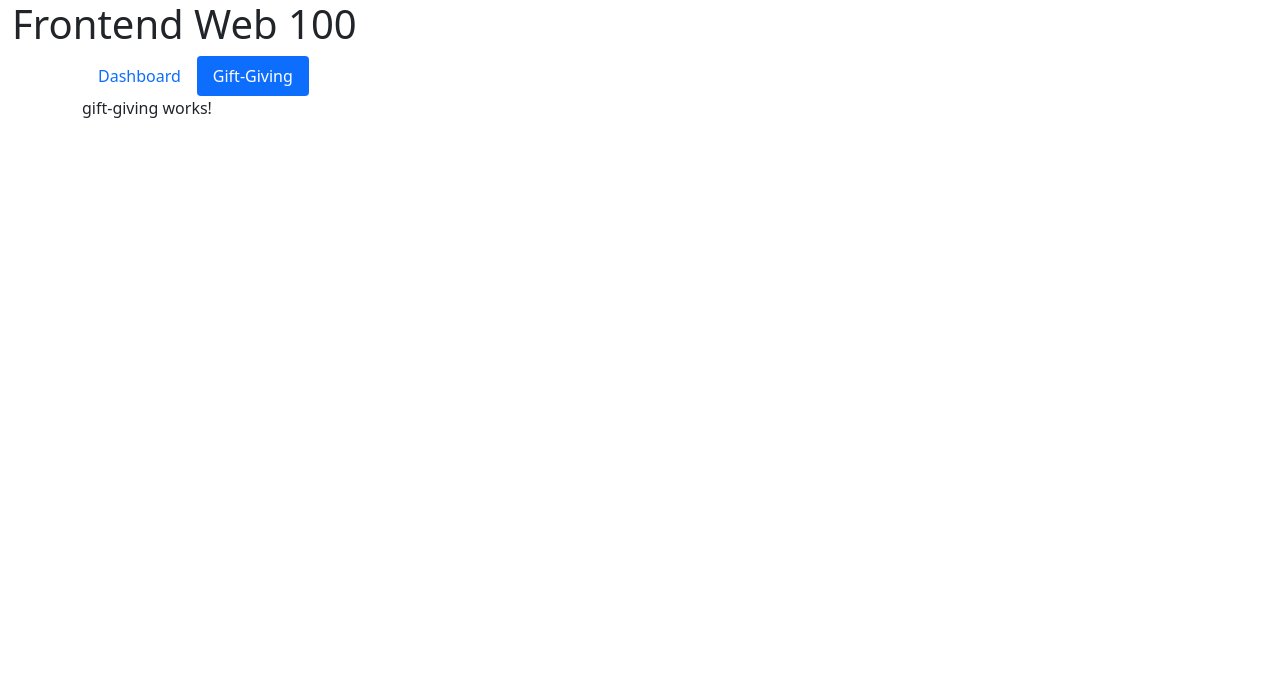
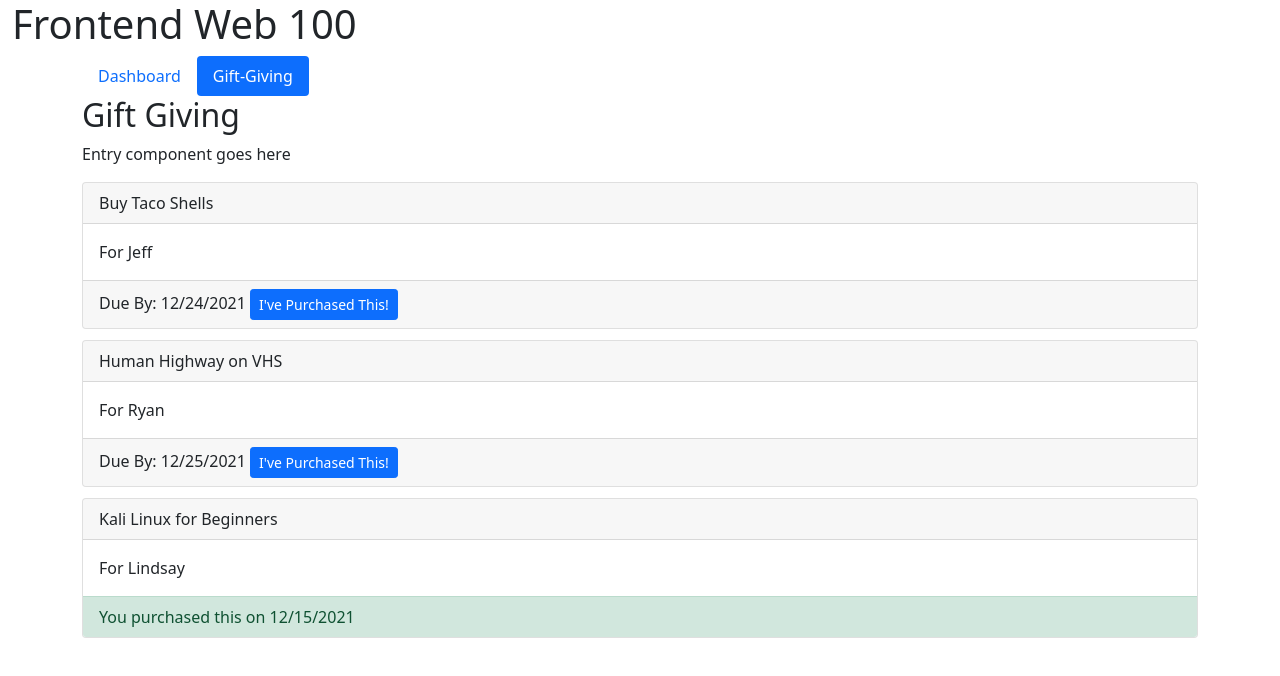
Before and after one commit to byronbrowndev/few100-guru, an Angular app: page /gift-giving in a window 1280 px wide. Shown: the top 676 px of the page. Built offline with nearby package versions, Linux system fonts and the light colour scheme.

Commit message:
list mocked up

```diff
--- a/src/app/app.module.ts
+++ b/src/app/app.module.ts
@@ -7,6 +7,8 @@ import { HeaderComponent } from './components/header/header.component';
 import { GiftGivingComponent } from './components/gift-giving/gift-giving.component';
 import { DashboardComponent } from './components/dashboard/dashboard.component';
 import { NavigationComponent } from './components/navigation/navigation.component';
+import { GiftEntryComponent } from './components/gift-giving/gift-entry/gift-entry.component';
+import { GiftListComponent } from './components/gift-giving/gift-list/gift-list.component';
 
 
 
@@ -16,7 +18,9 @@ import { NavigationComponent } from './components/navigation/navigation.componen
     HeaderComponent,
     GiftGivingComponent,
     DashboardComponent,
-    NavigationComponent
+    NavigationComponent,
+    GiftEntryComponent,
+    GiftListComponent
   ],
   imports: [
     BrowserModule,
--- /dev/null
+++ b/src/app/components/gift-giving/gift-entry/gift-entry.component.html
@@ -0,0 +1 @@
+<p>Entry component goes here</p>
--- /dev/null
+++ b/src/app/components/gift-giving/gift-entry/gift-entry.component.ts
@@ -0,0 +1,15 @@
+import { Component, OnInit } from '@angular/core';
+
+@Component({
+  selector: 'app-gift-entry',
+  templateUrl: './gift-entry.component.html',
+  styleUrls: ['./gift-entry.component.css']
+})
+export class GiftEntryComponent implements OnInit {
+
+  constructor() { }
+
+  ngOnInit(): void {
+  }
+
+}
--- a/src/app/components/gift-giving/gift-giving.component.html
+++ b/src/app/components/gift-giving/gift-giving.component.html
@@ -1 +1,9 @@
-<p>gift-giving works!</p>
+<header>
+  <h2>Gift Giving</h2>
+</header>
+<section>
+  <app-gift-entry></app-gift-entry>
+</section>
+<section>
+  <app-gift-list></app-gift-list>
+</section>
--- /dev/null
+++ b/src/app/components/gift-giving/gift-list/gift-list.component.css
@@ -0,0 +1,3 @@
+.card {
+  margin-bottom: 10.5723px;
+}
--- /dev/null
+++ b/src/app/components/gift-giving/gift-list/gift-list.component.html
@@ -0,0 +1,24 @@
+<ul class="list-unstyled">
+  <li class="card">
+    <div class="card-header">Buy Taco Shells</div>
+    <div class="card-body">For Jeff</div>
+    <div class="card-footer">Due By: 12/24/2021
+
+      <button class="btn btn-sm btn-primary">I've Purchased This!</button>
+    </div>
+  </li>
+
+  <li class="card">
+    <div class="card-header">Human Highway on VHS</div>
+    <div class="card-body">For Ryan</div>
+    <div class="card-footer">Due By: 12/25/2021
+      <button class="btn btn-sm btn-primary">I've Purchased This!</button>
+
+    </div>
+  </li>
+  <li class="card">
+    <div class="card-header">Kali Linux for Beginners</div>
+    <div class="card-body">For Lindsay</div>
+    <div class="card-footer  alert-success">You purchased this on 12/15/2021</div>
+  </li>
+</ul>
--- /dev/null
+++ b/src/app/components/gift-giving/gift-list/gift-list.component.ts
@@ -0,0 +1,15 @@
+import { Component, OnInit } from '@angular/core';
+
+@Component({
+  selector: 'app-gift-list',
+  templateUrl: './gift-list.component.html',
+  styleUrls: ['./gift-list.component.css']
+})
+export class GiftListComponent implements OnInit {
+
+  constructor() { }
+
+  ngOnInit(): void {
+  }
+
+}
```
Also changed, not shown: src/app/models/index.ts (added, +7 -0 lines), src/app/components/gift-giving/gift-entry/gift-entry.component.css (added), 2 other files (tests, documents, lock files or other folders).
